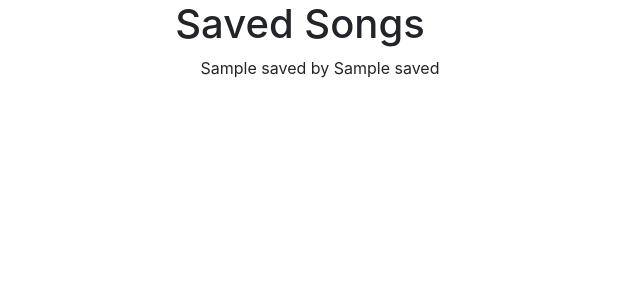
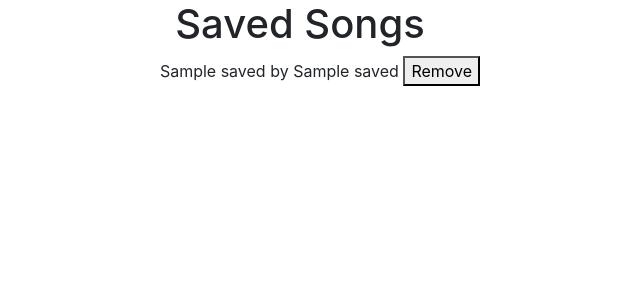
Before and after one commit to zhoujacob/SongRec, a Flask app: page /history in a window 1280 px wide. Shown: the part 56-356 px from the top of the page, without its empty margins (340-980 px from the left). Run offline with Flask 3, Linux system fonts and the light colour scheme; a user stored in the database is signed in; tables that the repository leaves empty hold one stand-in row (values such as "Sample post"); a database or web service that is not in the repository returns one stand-in record (values such as "Sample title"); parts of the project's set-up code (start-up, migrations or seed data) failed here and were passed over; some libraries are stand-ins or nearby versions.

Commit message:
Remove Saved Songs Complete

```diff
--- a/app/templates/history.html
+++ b/app/templates/history.html
@@ -3,18 +3,22 @@
 {% block content %}
     <h1 align="center"> Saved Songs </h1>
 
-    <div align = "center">
-        <ul class = "savedsonglist">
+    <div align="center">
+        <form id="savedsongList" method="post" action="{{ url_for('views.remove_song') }}">
+            <ul class="savedsonglist">
                 {% if savedsongs %}
                     {% for song in savedsongs %}
                         <li>
                             {{ song[1] }} by {{ song[2] }}
+                            <button type="submit" name="song_id" value="{{ song[0] }}">
+                                Remove
+                            </button>
                         </li>
                     {% endfor %}
                 {% else %}
                     <li>No songs available.</li>
                 {% endif %}
             </ul>
+        </form>
     </div>
-
 {% endblock %}
--- a/app/views.py
+++ b/app/views.py
@@ -86,8 +86,24 @@ def save_song():
     # Goes back to home page with selected song
     return redirect(url_for('views.recommendations', user = current_user))
 
+@views.route("/remove_song", methods=["POST"])
+@login_required
+def remove_song():
+    if request.method == 'POST':
+        song_id = request.form['song_id']
+        if song_id:
+            song_to_remove = Saved.query.get(song_id)
+            if song_to_remove:
+                db.session.delete(song_to_remove)
+                db.session.commit()
+                flash('Song Removed Successfully', category = 'success')
+            else:
+                flash('Song Not Removed', category = 'error')
+        else:
+            flash('No song ID provided.', category = 'error')
+    return redirect(url_for('views.history', user = current_user))
 
-@views.route("/history")
+@views.route("/history", methods=["GET"])
 @login_required
 def history():
     conn = get_db_connection()
```
Lines whose indentation alone changed are shown as unchanged.
